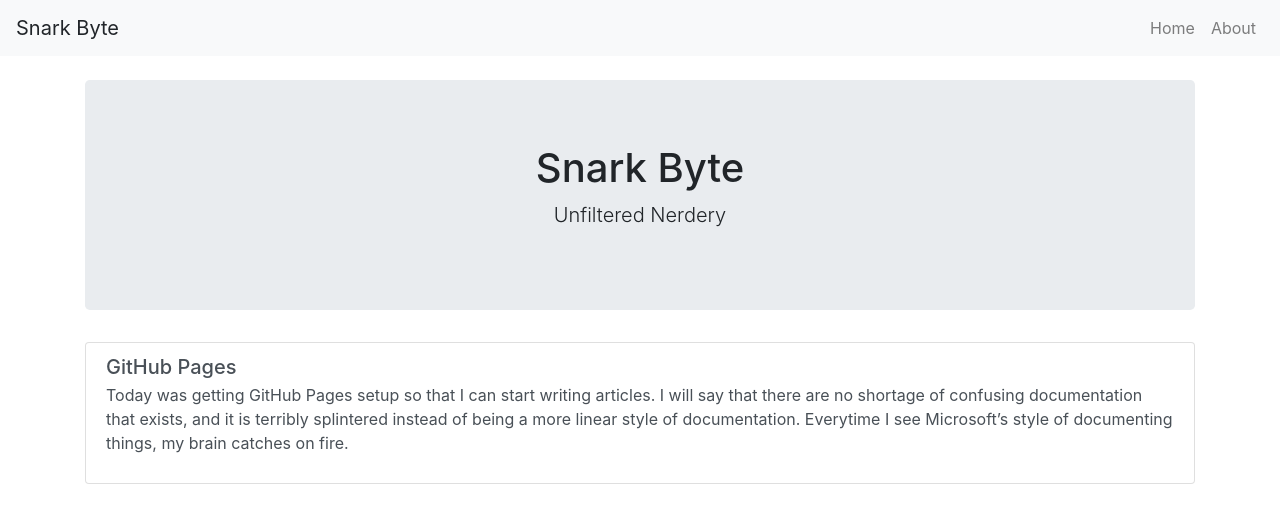
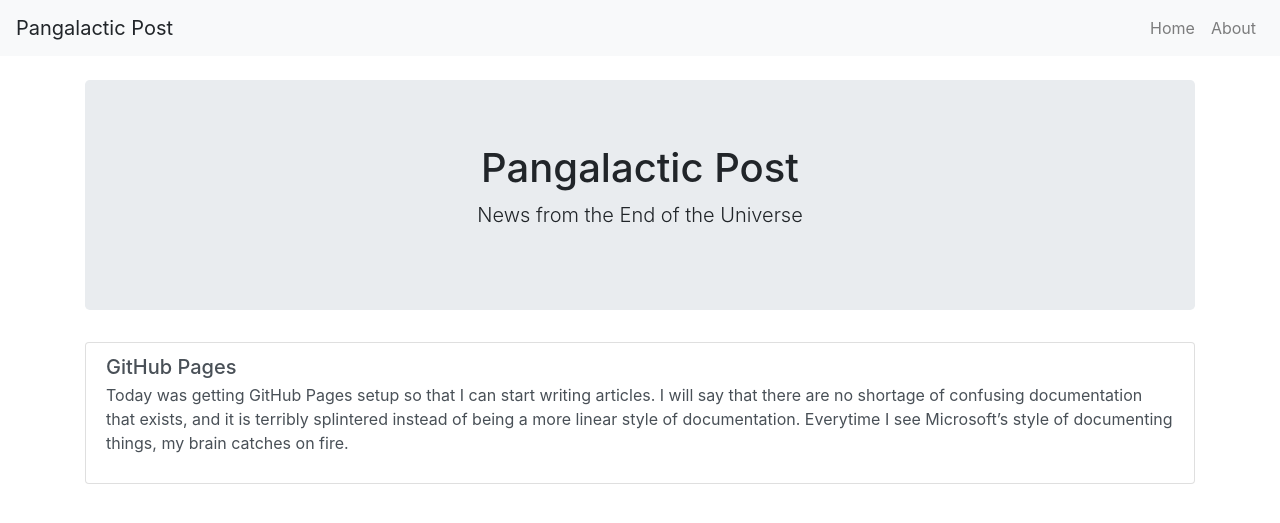
Before and after one commit to greaselovely/greaselovely.github.io, a Jekyll site: the page built from index.md, in a window 1280 px wide. Shown: the top 523 px of the page. Built offline with Jekyll 4.4.1, drawn with Linux system fonts in a browser that asks for light colours; nearby versions of some CDN libraries.

Commit message:
Update _config.yml

```diff
--- a/_config.yml
+++ b/_config.yml
@@ -12,5 +12,5 @@ remote_theme: pages-themes/modernist@v0.2.0
 plugins:
 - jekyll-remote-theme
 - jekyll-feed
-title: Snark Byte
-description: Unfiltered Nerdery
+title: Pangalactic Post
+description: News from the End of the Universe
```
